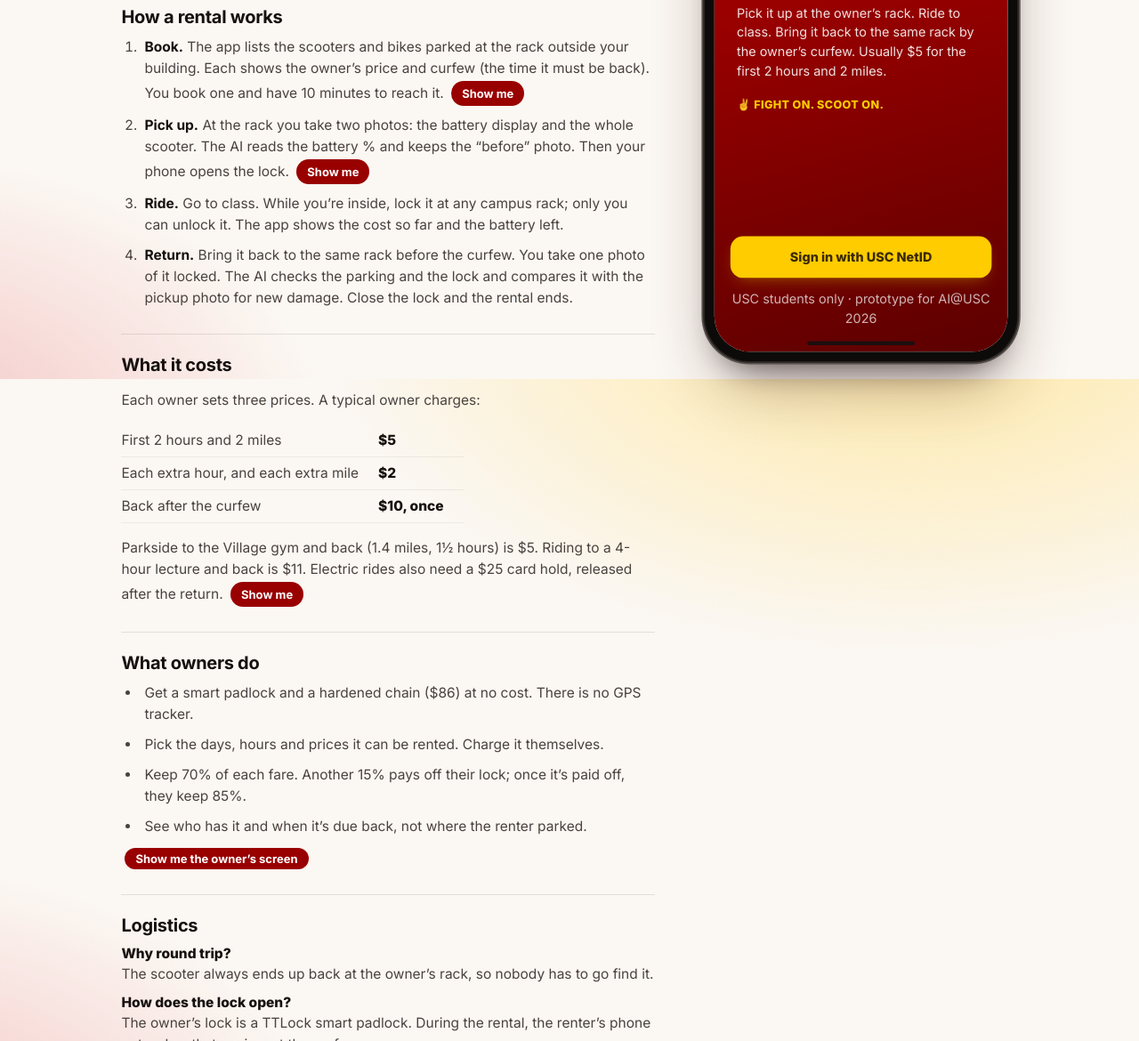
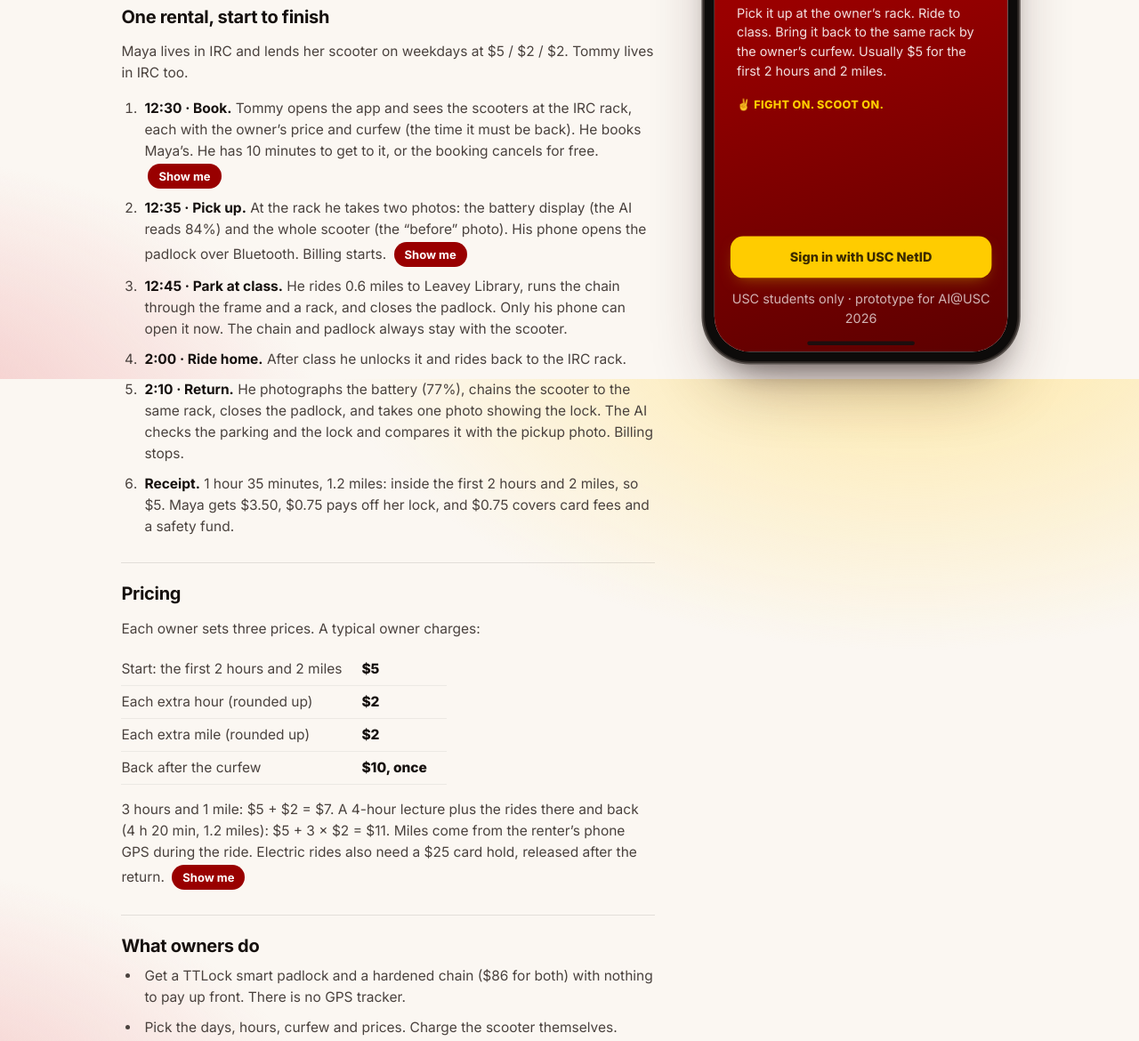
Before and after one commit to erolmk/scoot, a plain HTML site: page public/scoot/index.html in a window 1280 px wide. Shown: the part 374-1544 px from the top of the page at 89% size. Drawn offline with nearby package versions, Linux system fonts and the light colour scheme.

Commit message:
Landing page explains one worked rental with times, miles and price math; clearer return order and key rules in the app
Co-Authored-By: Claude Opus 5.5 <noreply@anthropic.com>

```diff
--- a/public/scoot/app.js
+++ b/public/scoot/app.js
@@ -393,7 +393,7 @@ PAGES.pickup = () => {
   } else if (step === 'condition') {
     body = `<p class="ink2 sm" style="margin-top:0">One photo of the whole ${v.type === 'scooter' ? 'scooter' : 'bike'} at the rack. This is the "before" photo: if someone claims damage later, the AI compares it with your return photo.</p><div id="cap"></div>`;
   } else {
-    body = `<div style="text-align:center"><div class="lockbig" id="lk">${ICON.lock}</div><div class="h3">${esc(v.name)} · lock ${v.id.toUpperCase()}</div><p class="sm muted" style="margin:6px 0 0">In the pilot, the lock maker’s app or our server gives your phone a key that expires at your curfew (${t(b.end)}). This demo simulates the lock.</p></div>
+    body = `<div style="text-align:center"><div class="lockbig" id="lk">${ICON.lock}</div><div class="h3">${esc(v.name)} · lock ${v.id.toUpperCase()}</div><p class="sm muted" style="margin:6px 0 0">In the pilot, your phone gets a Bluetooth key for this padlock. It works until you end the rental (curfew ${t(b.end)}). This demo simulates the lock.</p></div>
      <div class="card" style="margin-top:16px"><div class="kv"><span>Start battery</span><b>${e ? b.pickupBattery + '%' : '—'}</b></div><div class="kv"><span>Before photo</span><b style="color:var(--ok)">Saved ✓</b></div><div class="kv"><span>Back at ${esc(r.name)} by</span><b>${t(b.end)}</b></div></div>`;
     foot = `<button class="btn gold" onclick="A.unlock()">🔓 Unlock with Bluetooth</button><button class="btn ghost sm" style="margin-top:8px" onclick="A.unlock(true)">Demo unlock (no lock nearby)</button>`;
   }
@@ -461,10 +461,10 @@ PAGES.return = () => {
     <div class="note blue" style="margin-top:12px">Home rack full or blocked? Tap "Something went wrong": we'll approve the nearest legal rack instead.</div>`;
     foot = `<button class="btn" onclick="A.rscan()">Scan ${esc(r.id)} rack sticker (simulated)</button><button class="btn ghost sm" style="margin-top:8px" onclick="go('#/problem')">⚠ Something went wrong</button>`;
   } else if (step === 'battery') body = `<p class="ink2 sm" style="margin-top:0">Photo of the display again, so ${esc(v.owner.name)} knows how much charge is left.</p><div id="cap"></div>`;
-  else if (step === 'photo') body = `<p class="ink2 sm" style="margin-top:0">Lock it to the rack, then take one photo of the whole ${v.type === 'scooter' ? 'scooter' : 'bike'} with the lock showing. The AI checks the parking and compares it with your pickup photo for new damage.</p><div id="cap"></div>`;
+  else if (step === 'photo') body = `<p class="ink2 sm" style="margin-top:0">Run the chain through the frame and the rack and close the padlock. Then take one photo of the whole ${v.type === 'scooter' ? 'scooter' : 'bike'} with the lock showing. The AI checks the parking and compares it with your pickup photo for new damage.</p><div id="cap"></div>`;
   else {
-    body = `<div style="text-align:center"><div class="lockbig open" id="lk">${ICON.lock}</div><div class="h3">Close the lock</div><p class="sm muted">In the pilot, the lock’s sensor confirms it’s really shut before the rental ends. This demo simulates the lock.</p></div>`;
-    foot = `<button class="btn" onclick="A.finish()">🔒 Lock & end rental</button>`;
+    body = `<div style="text-align:center"><div class="lockbig" id="lk">${ICON.lock}</div><div class="h3">End the rental</div><p class="sm muted">Billing stops when your return photo is accepted. In the pilot, the padlock also reports that it’s shut. This demo simulates the lock.</p></div>`;
+    foot = `<button class="btn" onclick="A.finish()">End rental</button>`;
   }
   app.innerHTML = `<div class="view">${topbar('Return ' + esc(v.name))}<div class="scroll pad">${bar}${body}<div style="height:16px"></div></div>${foot ? `<div class="foot">${foot}</div>` : ''}</div>`;
   if (step === 'battery') mountCapture('#cap', { kind: 'battery', title: 'Battery display', sampleLabel: 'Use demo photo', sample: () => photoDisplay(Math.max(5, estBatt(b, v) - 2)), onPass: r => A.retBattery(r) });
@@ -688,7 +688,7 @@ const A = window.A = {
   },
   parkPick(id) { S.parkPick = id; render(); },
   parkDone(id) { const b = S.booking; meter(); closeLeg(b, rack(b.at || b.rack), rack(id)); b.phase = 'parked'; b.at = id; S.parkPick = null; save(); logLoc('lock', id); toast('Locked at ' + rack(id).name + '. Your time keeps running.'); go('#/ride'); },
-  unpark() { const b = S.booking; meter(); b.phase = 'active'; save(); logLoc('unlock', b.at); toast('Unlocked. Your one-time key still works until ' + t(b.end)); render(); },
+  unpark() { const b = S.booking; meter(); b.phase = 'active'; save(); logLoc('unlock', b.at); toast('Unlocked. Your key works until you end the rental (curfew ' + t(b.end) + ').'); render(); },
   startReturn() { const b = S.booking; meter(); b.phase = 'returning'; b.rstep = 'scan'; save(); go('#/return'); },
   rscan() { const b = S.booking; toast('Home rack ' + b.rack + '-01 matched ✓'); closeLeg(b, rack(b.at || b.rack), rack(b.rack)); b.at = b.rack; b.rstep = isE(S.vehicles.find(x => x.id === b.vid)) ? 'battery' : 'photo'; render(); },
   retBattery(r) { const b = S.booking; b.returnBattery = r.pending ? null : r.percent ?? null; b.rstep = 'photo'; if (r.percent != null && r.percent < RETURN_FLOOR) toast(`${r.percent}% is under ${RETURN_FLOOR}%. No fee, but plan for the trip home next time.`); render(); },
--- a/public/scoot/index.html
+++ b/public/scoot/index.html
@@ -20,33 +20,37 @@
     <p class="lede">SCoot lets USC students rent out their scooters and bikes to other students. You pick one up at the owner’s dorm rack, ride it, and bring it back to the same rack. The owner earns money while they’re in class.</p>
 
     <section>
-      <h2>How a rental works</h2>
+      <h2>One rental, start to finish</h2>
+      <p>Maya lives in IRC and lends her scooter on weekdays at $5 / $2 / $2. Tommy lives in IRC too.</p>
       <ol class="lp-steps">
-        <li><b>Book.</b> The app lists the scooters and bikes parked at the rack outside your building. Each shows the owner’s price and curfew (the time it must be back). You book one and have 10 minutes to reach it. <button class="lp-show" onclick="demoJump('#/home')">Show me</button></li>
-        <li><b>Pick up.</b> At the rack you take two photos: the battery display and the whole scooter. The AI reads the battery % and keeps the “before” photo. Then your phone opens the lock. <button class="lp-show" onclick="demoJump('pickup')">Show me</button></li>
-        <li><b>Ride.</b> Go to class. While you’re inside, lock it at any campus rack; only you can unlock it. The app shows the cost so far and the battery left.</li>
-        <li><b>Return.</b> Bring it back to the same rack before the curfew. You take one photo of it locked. The AI checks the parking and the lock and compares it with the pickup photo for new damage. Close the lock and the rental ends.</li>
+        <li><b>12:30 · Book.</b> Tommy opens the app and sees the scooters at the IRC rack, each with the owner’s price and curfew (the time it must be back). He books Maya’s. He has 10 minutes to get to it, or the booking cancels for free. <button class="lp-show" onclick="demoJump('#/home')">Show me</button></li>
+        <li><b>12:35 · Pick up.</b> At the rack he takes two photos: the battery display (the AI reads 84%) and the whole scooter (the “before” photo). His phone opens the padlock over Bluetooth. Billing starts. <button class="lp-show" onclick="demoJump('pickup')">Show me</button></li>
+        <li><b>12:45 · Park at class.</b> He rides 0.6 miles to Leavey Library, runs the chain through the frame and a rack, and closes the padlock. Only his phone can open it now. The chain and padlock always stay with the scooter.</li>
+        <li><b>2:00 · Ride home.</b> After class he unlocks it and rides back to the IRC rack.</li>
+        <li><b>2:10 · Return.</b> He photographs the battery (77%), chains the scooter to the same rack, closes the padlock, and takes one photo showing the lock. The AI checks the parking and the lock and compares it with the pickup photo. Billing stops.</li>
+        <li><b>Receipt.</b> 1 hour 35 minutes, 1.2 miles: inside the first 2 hours and 2 miles, so $5. Maya gets $3.50, $0.75 pays off her lock, and $0.75 covers card fees and a safety fund.</li>
       </ol>
     </section>
 
     <section>
-      <h2>What it costs</h2>
+      <h2>Pricing</h2>
       <p>Each owner sets three prices. A typical owner charges:</p>
       <table class="lp-price">
-        <tr><td>First 2 hours and 2 miles</td><td>$5</td></tr>
-        <tr><td>Each extra hour, and each extra mile</td><td>$2</td></tr>
+        <tr><td>Start: the first 2 hours and 2 miles</td><td>$5</td></tr>
+        <tr><td>Each extra hour (rounded up)</td><td>$2</td></tr>
+        <tr><td>Each extra mile (rounded up)</td><td>$2</td></tr>
         <tr><td>Back after the curfew</td><td>$10, once</td></tr>
       </table>
-      <p>Parkside to the Village gym and back (1.4 miles, 1½ hours) is $5. Riding to a 4-hour lecture and back is $11. Electric rides also need a $25 card hold, released after the return. <button class="lp-show" onclick="demoJump('#/v/v1')">Show me</button></p>
+      <p>3 hours and 1 mile: $5 + $2 = $7. A 4-hour lecture plus the rides there and back (4 h 20 min, 1.2 miles): $5 + 3 × $2 = $11. Miles come from the renter’s phone GPS during the ride. Electric rides also need a $25 card hold, released after the return. <button class="lp-show" onclick="demoJump('#/v/v1')">Show me</button></p>
     </section>
 
     <section>
       <h2>What owners do</h2>
       <ul class="lp-list">
-        <li>Get a smart padlock and a hardened chain ($86) at no cost. There is no GPS tracker.</li>
-        <li>Pick the days, hours and prices it can be rented. Charge it themselves.</li>
-        <li>Keep 70% of each fare. Another 15% pays off their lock; once it’s paid off, they keep 85%.</li>
-        <li>See who has it and when it’s due back, not where the renter parked.</li>
+        <li>Get a TTLock smart padlock and a hardened chain ($86 for both) with nothing to pay up front. There is no GPS tracker.</li>
+        <li>Pick the days, hours, curfew and prices. Charge the scooter themselves.</li>
+        <li>Keep 70% of each fare. 15% repays their lock and 15% covers card fees and a safety fund. Once the lock is repaid (about 100 rentals), they keep 85%. If they quit before that, the lock goes back to SCoot.</li>
+        <li>See who has the scooter and when it’s due back, not where the renter parked.</li>
       </ul>
       <button class="lp-show" onclick="demoJump('#/garage')">Show me the owner’s screen</button>
     </section>
@@ -54,17 +58,20 @@
     <section>
       <h2>Logistics</h2>
       <dl class="lp-qa">
-        <dt>Why round trip?</dt><dd>The scooter always ends up back at the owner’s rack, so nobody has to go find it.</dd>
-        <dt>How does the lock open?</dt><dd>The owner’s lock is a TTLock smart padlock. During the rental, the renter’s phone gets a key that expires at the curfew.</dd>
+        <dt>Why a round trip?</dt><dd>The scooter always ends up back at the owner’s rack, so nobody has to go find it.</dd>
+        <dt>How does the lock open?</dt><dd>The padlock opens over Bluetooth from the renter’s phone. Their key works from pickup until they end the rental, even if they’re late.</dd>
+        <dt>What if they’re late?</dt><dd>They still bring it back and pay $10 once, plus any extra hours.</dd>
         <dt>Who is responsible during the ride?</dt><dd>The renter, a signed-in USC student. Their phone records its location at every unlock and lock (the ride log).</dd>
+        <dt>How does the app know the battery?</dt><dd>The AI reads it from the pickup photo. During the ride the app subtracts the miles ridden times that scooter’s drain per mile, and the return photo corrects it.</dd>
         <dt>Battery dies?</dt><dd>The renter kicks it home without the motor, or walks it if that isn’t safe.</dd>
-        <dt>Damage, theft or a crash?</dt><dd>The renter reports it in the app (for theft, they also call DPS). AI-flagged damage keeps the scooter off the app until a person checks it.</dd>
+        <dt>Damage, theft or a crash?</dt><dd>The renter reports it in the app; for theft they also call DPS. If the AI flags new damage, a person compares the before and after photos and decides. The scooter stays off the app until then.</dd>
+        <dt>What if a photo is unclear?</dt><dd>The renter can retake it, or send it to a person and keep going. The review happens after, and the scooter stays off the app until it’s done.</dd>
       </dl>
     </section>
 
     <section>
       <h2>What the AI does</h2>
-      <p>Four checks, all from phone photos: the battery %, parking and lock, new damage since pickup, and the expiry date on a driver’s license (e-scooters only). The AI never approves a rental or charges anyone. Unclear photos go to a person.</p>
+      <p>Four checks, all from phone photos: the battery % (at pickup and return), the parking and lock (at return and whenever you park), new damage since pickup (at return), and the expiry date on a driver’s license (once, before your first e-scooter ride). The AI never approves a rental or charges anyone.</p>
     </section>
 
     <section class="lp-real">
```
